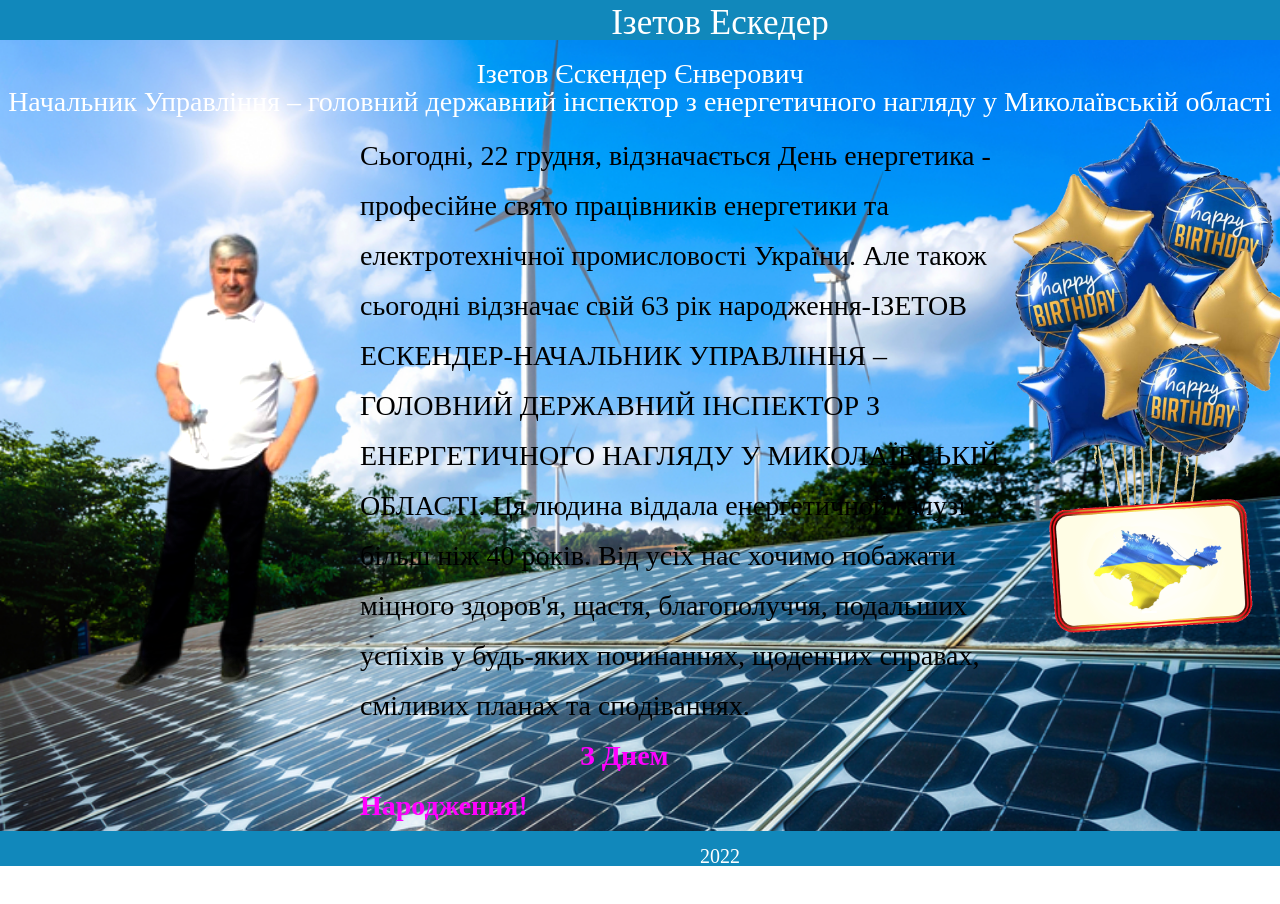
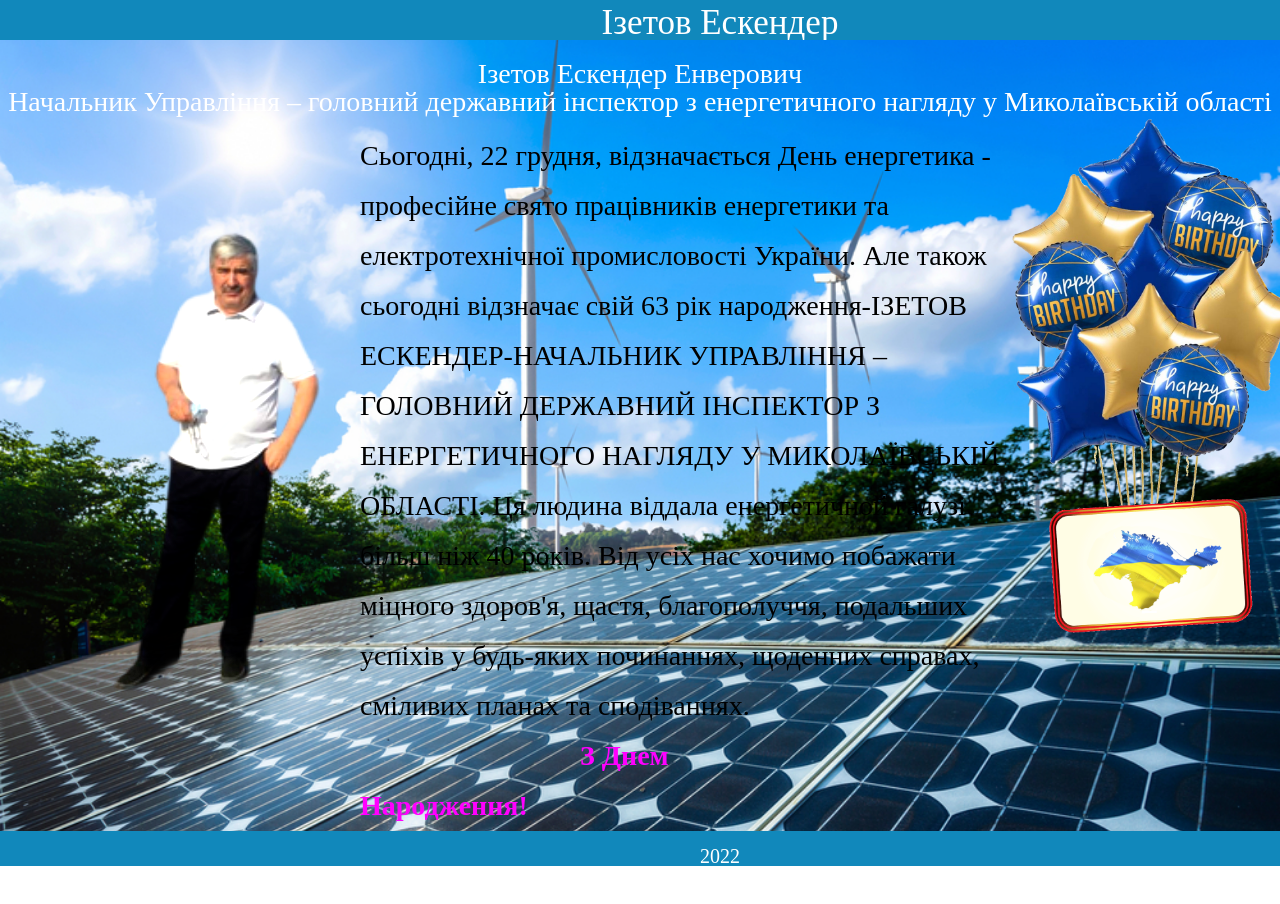
Before and after one commit to fevzipc/DR, a plain HTML site: page index.html in a window 1280 px wide. Shown: the top 904 px of the page. Drawn offline with Linux system fonts and the light colour scheme.

Commit message:
add: update html

```diff
--- a/index.html
+++ b/index.html
@@ -10,12 +10,12 @@
         <body>
 						<header class="header">
 							<div class="container">
-								<div class="header__text">Ізетов Ескедер
+								<div class="header__text">Ізетов Ескендер
 								</div>
 							</div>
 						</header>
 							<main class="main">
-								<h1 class="main__header">Iзетов Єскендер Єнверович <br>Начальник Управління – головний державний інспектор з енергетичного нагляду у Миколаївській
+								<h1 class="main__header">Iзетов Ескендер Енверович <br>Начальник Управління – головний державний інспектор з енергетичного нагляду у Миколаївській
 								області</h1>
 								<div class="container">
 
```
